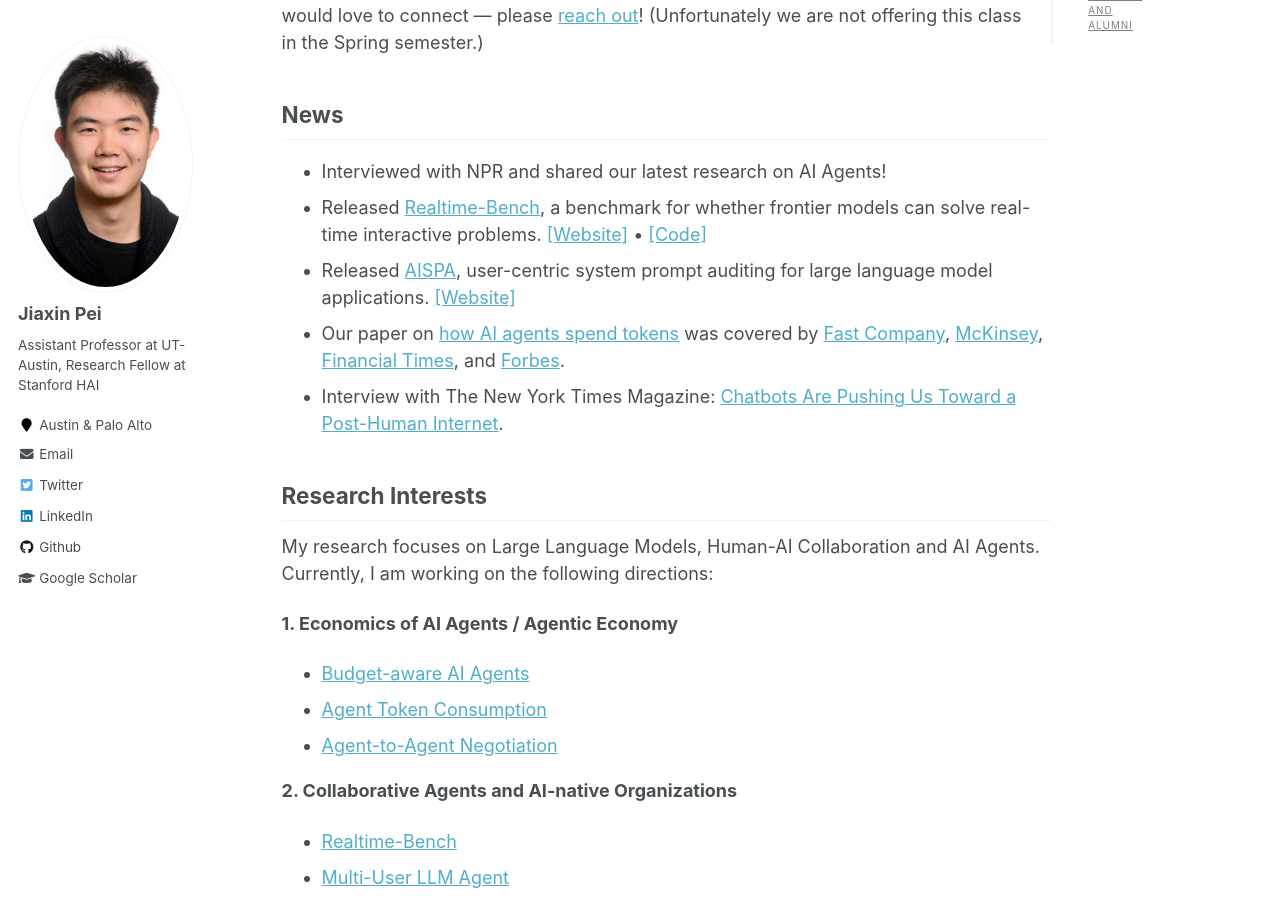
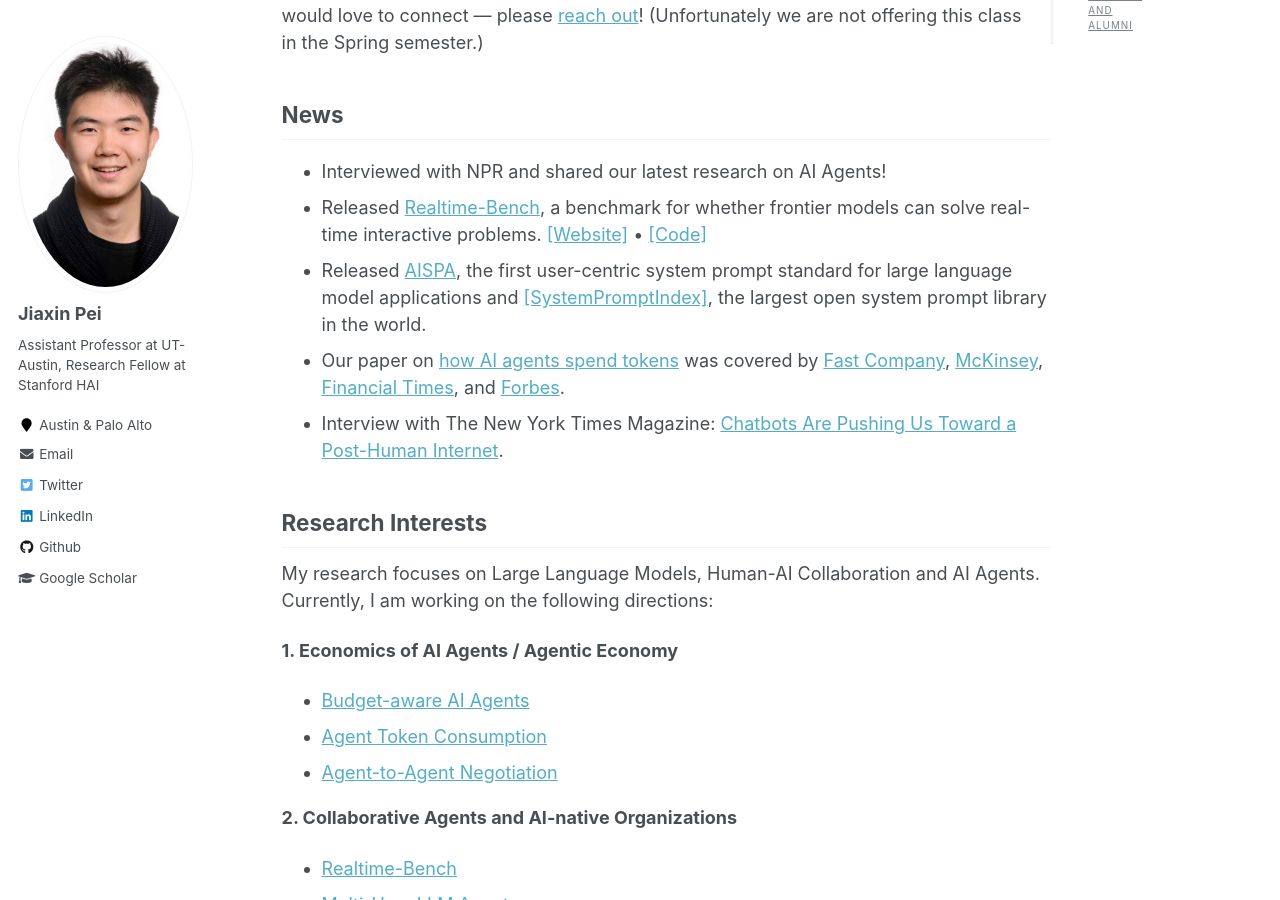
Before and after one commit to Jiaxin-Pei/Jiaxin-Pei.github.io, a Jekyll site: the page built from _pages/about.md, in a window 1280 px wide and 900 px high, scrolled down 555 px. Built offline with Jekyll 4.4.1, drawn with Linux system fonts in a browser that asks for light colours.

Commit message:
Update the AISPA news item to include SystemPromptIndex.
Co-authored-by: Cursor <cursoragent@cursor.com>

```diff
--- a/_pages/about.md
+++ b/_pages/about.md
@@ -21,7 +21,7 @@ In Fall 2026, partnering with OpenAI, I am teaching **[Building Large Language M
 ## News
 * Interviewed with NPR and shared our latest research on AI Agents!
 * Released [Realtime-Bench](https://arxiv.org/abs/2610.22155), a benchmark for whether frontier models can solve real-time interactive problems. [[Website]](https://realtimeagents.org/) • [[Code]](https://github.com/RealtimeAgents/Realtime-Bench)
-* Released [AISPA](https://arxiv.org/abs/2607.28617), user-centric system prompt auditing for large language model applications. [[Website]](https://systempromptindex.ai/aispa)
+* Released [AISPA](https://arxiv.org/abs/2607.28617), the first user-centric system prompt standard for large language model applications and [[SystemPromptIndex]](https://systempromptindex.ai/aispa), the largest open system prompt library in the world.
 * Our paper on [how AI agents spend tokens](https://arxiv.org/abs/2604.22750) was covered by [Fast Company](https://www.fastcompany.com/91572876/the-ai-economy-runs-on-this-incredibly-vague-unit), [McKinsey](https://www.mckinsey.com/capabilities/quantumblack/our-insights/is-that-ai-agent-worth-it-agentic-economics-and-the-modern-operating-model#/), [Financial Times](https://ig.ft.com/ai-tokens/?accessToken=zwAAAaD2RgF7kc8jmwPtJzdNudOxLaAd9rZ2wQ.MEYCIQC-ZdVD-VVohnvB-TG5LBZHkrDDkOgK68dXBdNNhMT5YAIhAJYK7OMibZyEV_cPmte5KO0rf6yk9xNdv9-DVm7vvkOC&sharetype=gift&syn-25a6b1a6=1&token=32e5bd39-bd06-404f-981e-2adc8458c6f5), and [Forbes](https://www.forbes.com/councils/forbesfinancecouncil/2026/09/28/the-real-cost-of-ai-for-banks-and-insurers-is-not-the-price-of-a-token/).
 * Interview with The New York Times Magazine: [Chatbots Are Pushing Us Toward a Post-Human Internet](https://www.nytimes.com/2026/08/14/magazine/ai-chatbots-internet-communication-loops.html).
 
```
